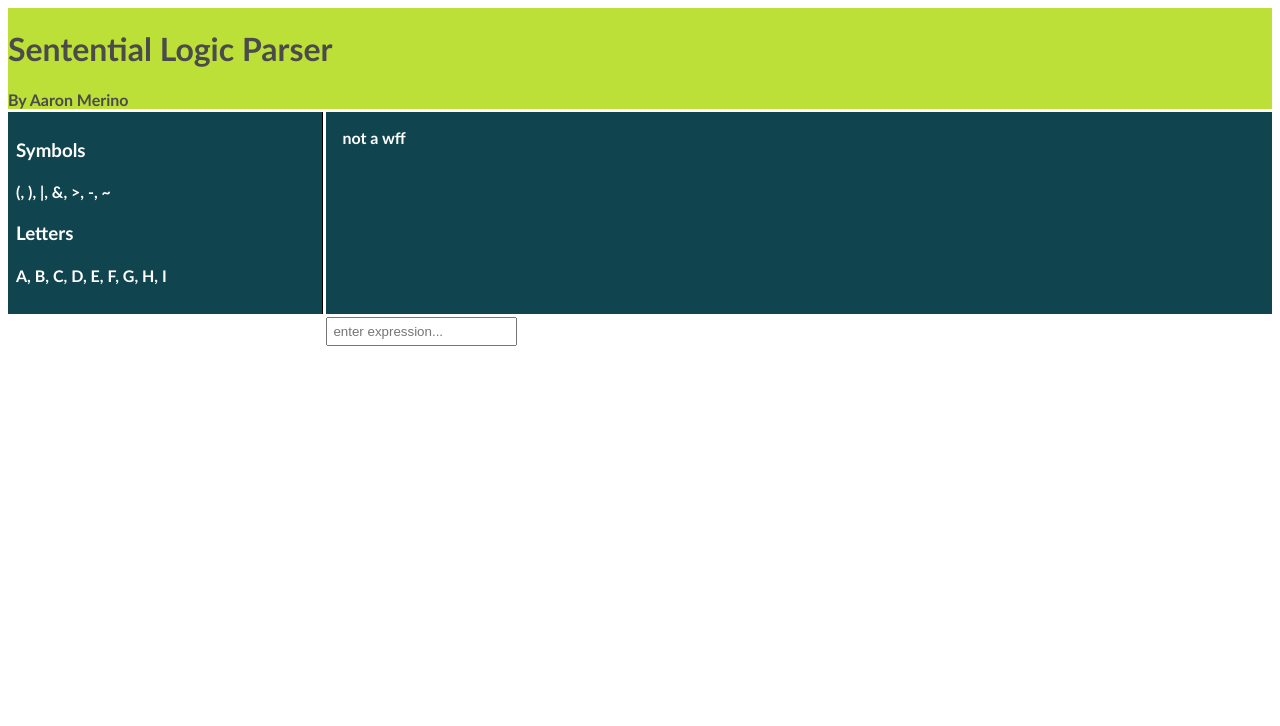
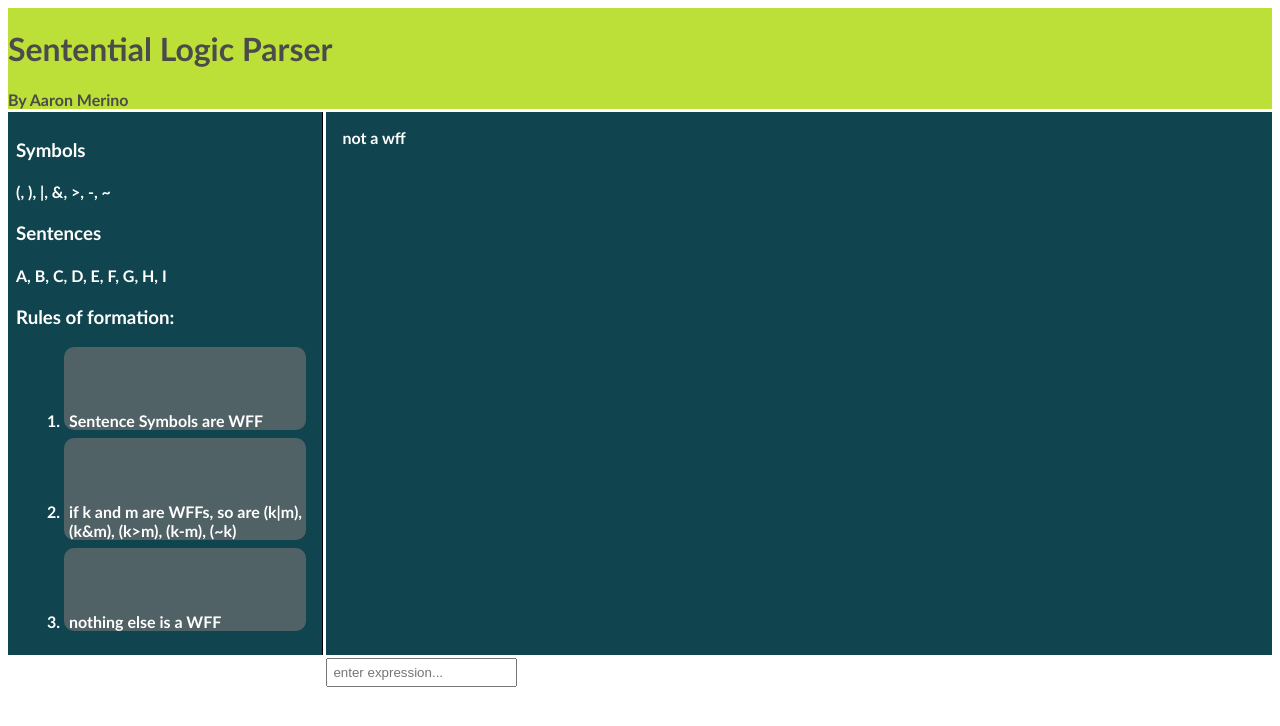
Before and after one commit to aaronmerino/sentential-parser, a React app: page / in a window 1280 px wide. Shown: the top 726 px of the page. Built offline with nearby package versions, Linux system fonts and the light colour scheme.

Commit message:
added better information on side for rule of formations

```diff
--- a/src/App.js
+++ b/src/App.js
@@ -85,11 +85,26 @@ class InformationSymbols extends React.Component {
   }
 }
 
-class InformationLetters extends React.Component {
+class InformationRulesOfFormation extends React.Component {
   render() {
     return (
       <div>
-        <h3>Letters</h3>
+      <h3>Rules of formation:</h3>
+      <ol>
+        <li>Sentence Symbols are WFF</li>
+        <li>if k and m are WFFs, so are (k|m), (k&m), (k>m), (k-m), (~k)</li>
+        <li>nothing else is a WFF</li>
+      </ol>
+    </div>
+    );
+  }
+}
+
+class InformationSentences extends React.Component {
+  render() {
+    return (
+      <div>
+        <h3>Sentences</h3>
         <h4>{'A, B, C, D, E, F, G, H, I'}</h4>
       </div>
     );
@@ -101,7 +116,8 @@ class Information extends React.Component {
     return (
       <div className="Information">
         <InformationSymbols/>
-        <InformationLetters/>
+        <InformationSentences/>
+        <InformationRulesOfFormation/>
       </div>
     );
   }
```
Also changed, not shown: src/style.css (+7 -0 lines).
